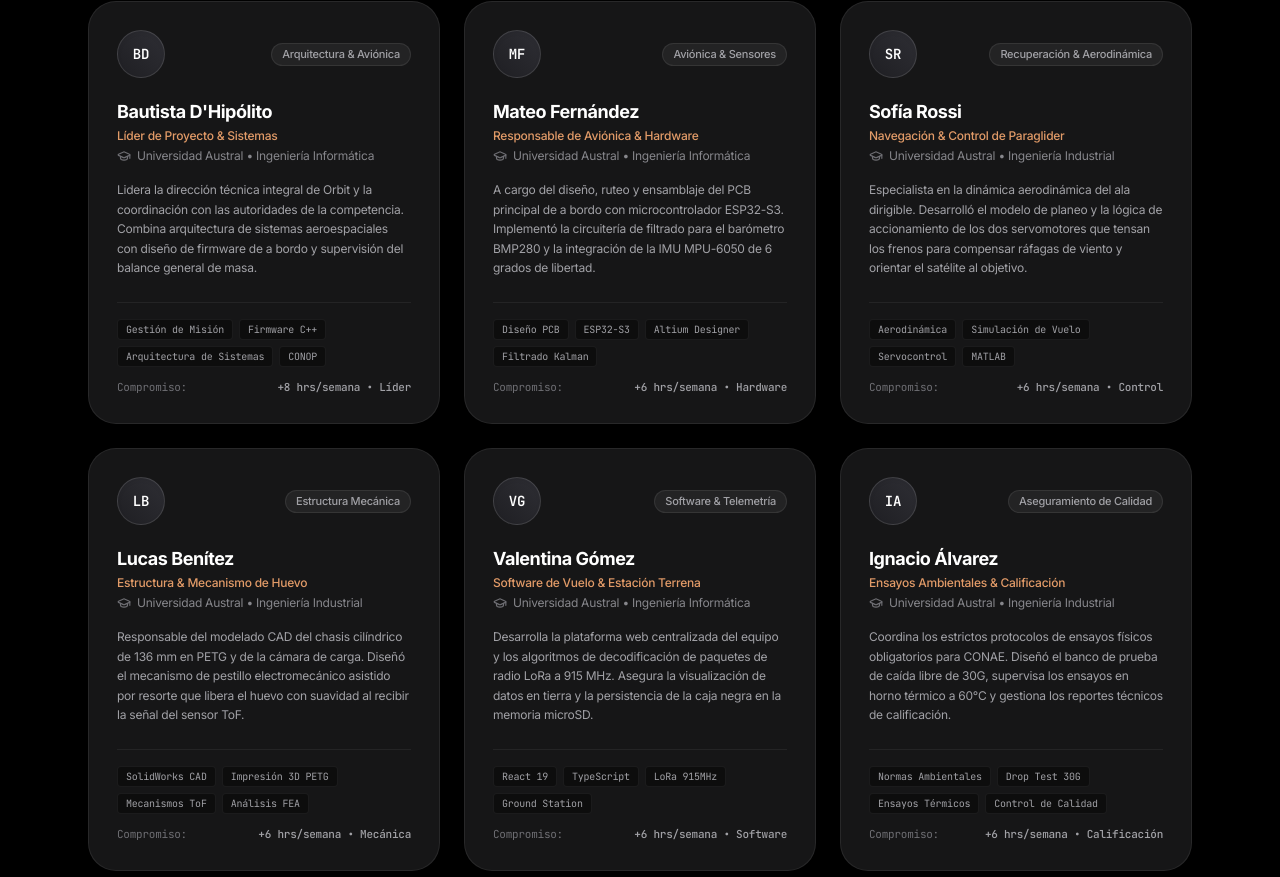
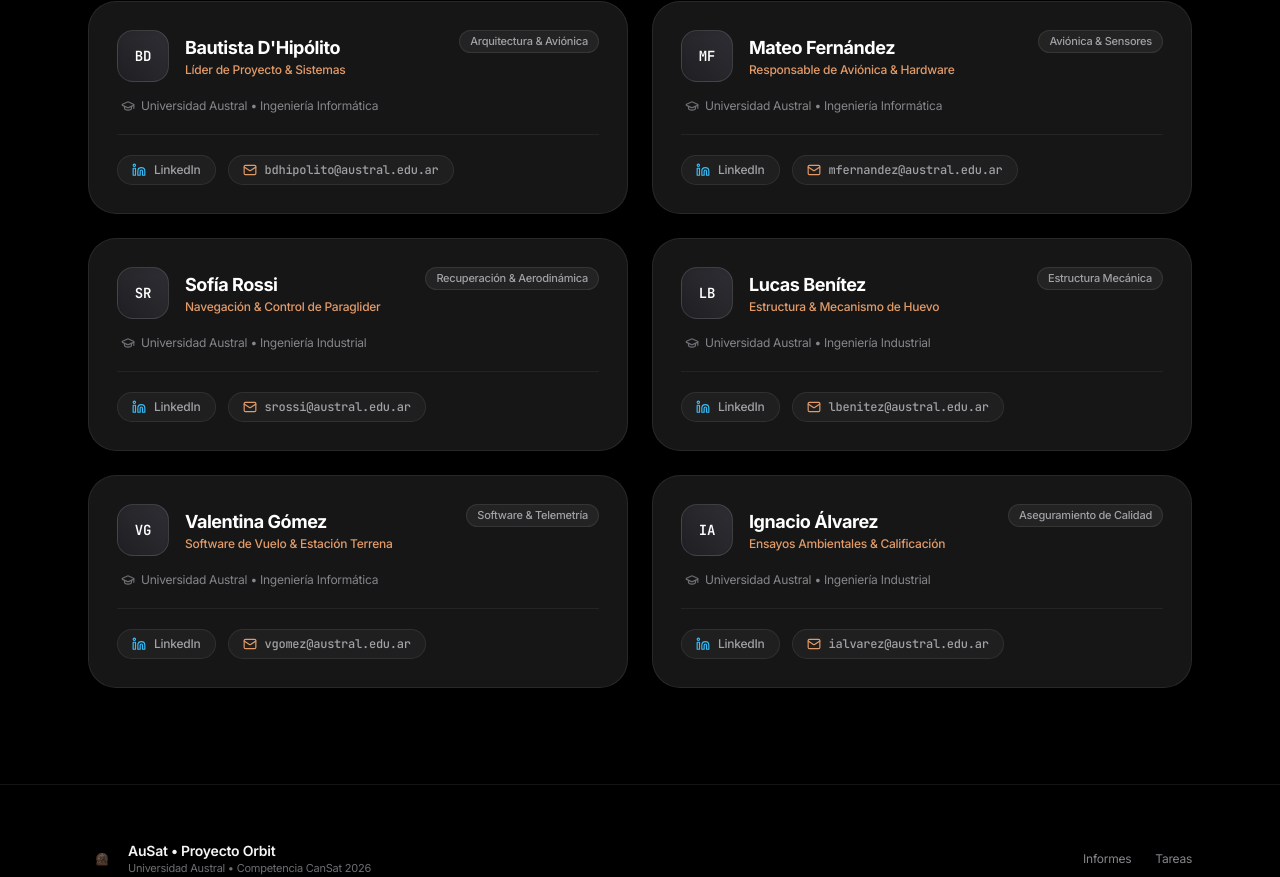
Before and after one commit to DHipo/Austral-CanSat, a React (Vite) app in the folder apps/front/: page / in a window 1280 px wide. Shown: the part 3889-4766 px from the top of the page. Built offline with nearby package versions, Linux system fonts and the light colour scheme.

Commit message:
feat(front): display 2-column wide team cards with linkedin and email contacts

```diff
--- a/apps/front/src/pages/HomePage.tsx
+++ b/apps/front/src/pages/HomePage.tsx
@@ -8,7 +8,9 @@ import {
   Layers,
   CheckCircle2,
   ExternalLink,
-  GraduationCap
+  GraduationCap,
+  Linkedin,
+  Mail
 } from 'lucide-react'
 import { handleLinkClick } from '../router/useRouter'
 
@@ -145,7 +147,7 @@ export const HomePage: React.FC<HomePageProps> = ({ navigate }) => {
     }
   ]
 
-  // Exactamente 6 personas, todas de la Universidad Austral con datos completos y bio
+  // Exactamente 6 personas, todas de la Universidad Austral con contacto directo
   const teamMembers = [
     {
       name: 'Bautista D\'Hipólito',
@@ -153,10 +155,9 @@ export const HomePage: React.FC<HomePageProps> = ({ navigate }) => {
       career: 'Ingeniería Informática',
       university: 'Universidad Austral',
       subsystem: 'Arquitectura & Aviónica',
-      dedication: '+8 hrs/semana • Líder',
       initials: 'BD',
-      bio: 'Lidera la dirección técnica integral de Orbit y la coordinación con las autoridades de la competencia. Combina arquitectura de sistemas aeroespaciales con diseño de firmware de a bordo y supervisión del balance general de masa.',
-      skills: ['Gestión de Misión', 'Firmware C++', 'Arquitectura de Sistemas', 'CONOP']
+      email: 'bdhipolito@austral.edu.ar',
+      linkedin: 'https://linkedin.com/in/bautistadhipolito'
     },
     {
       name: 'Mateo Fernández',
@@ -164,10 +165,9 @@ export const HomePage: React.FC<HomePageProps> = ({ navigate }) => {
       career: 'Ingeniería Informática',
       university: 'Universidad Austral',
       subsystem: 'Aviónica & Sensores',
-      dedication: '+6 hrs/semana • Hardware',
       initials: 'MF',
-      bio: 'A cargo del diseño, ruteo y ensamblaje del PCB principal de a bordo con microcontrolador ESP32-S3. Implementó la circuitería de filtrado para el barómetro BMP280 y la integración de la IMU MPU-6050 de 6 grados de libertad.',
-      skills: ['Diseño PCB', 'ESP32-S3', 'Altium Designer', 'Filtrado Kalman']
+      email: 'mfernandez@austral.edu.ar',
+      linkedin: 'https://linkedin.com/in/mateo-fernandez'
     },
     {
       name: 'Sofía Rossi',
@@ -175,10 +175,9 @@ export const HomePage: React.FC<HomePageProps> = ({ navigate }) => {
       career: 'Ingeniería Industrial',
       university: 'Universidad Austral',
       subsystem: 'Recuperación & Aerodinámica',
-      dedication: '+6 hrs/semana • Control',
       initials: 'SR',
-      bio: 'Especialista en la dinámica aerodinámica del ala dirigible. Desarrolló el modelo de planeo y la lógica de accionamiento de los dos servomotores que tensan los frenos para compensar ráfagas de viento y orientar el satélite al objetivo.',
-      skills: ['Aerodinámica', 'Simulación de Vuelo', 'Servocontrol', 'MATLAB']
+      email: 'srossi@austral.edu.ar',
+      linkedin: 'https://linkedin.com/in/sofia-rossi'
     },
     {
       name: 'Lucas Benítez',
@@ -186,10 +185,9 @@ export const HomePage: React.FC<HomePageProps> = ({ navigate }) => {
       career: 'Ingeniería Industrial',
       university: 'Universidad Austral',
       subsystem: 'Estructura Mecánica',
-      dedication: '+6 hrs/semana • Mecánica',
       initials: 'LB',
-      bio: 'Responsable del modelado CAD del chasis cilíndrico de 136 mm en PETG y de la cámara de carga. Diseñó el mecanismo de pestillo electromecánico asistido por resorte que libera el huevo con suavidad al recibir la señal del sensor ToF.',
-      skills: ['SolidWorks CAD', 'Impresión 3D PETG', 'Mecanismos ToF', 'Análisis FEA']
+      email: 'lbenitez@austral.edu.ar',
+      linkedin: 'https://linkedin.com/in/lucas-benitez'
     },
     {
       name: 'Valentina Gómez',
@@ -197,10 +195,9 @@ export const HomePage: React.FC<HomePageProps> = ({ navigate }) => {
       career: 'Ingeniería Informática',
       university: 'Universidad Austral',
       subsystem: 'Software & Telemetría',
-      dedication: '+6 hrs/semana • Software',
       initials: 'VG',
-      bio: 'Desarrolla la plataforma web centralizada del equipo y los algoritmos de decodificación de paquetes de radio LoRa a 915 MHz. Asegura la visualización de datos en tierra y la persistencia de la caja negra en la memoria microSD.',
-      skills: ['React 19', 'TypeScript', 'LoRa 915MHz', 'Ground Station']
+      email: 'vgomez@austral.edu.ar',
+      linkedin: 'https://linkedin.com/in/valentina-gomez'
     },
     {
       name: 'Ignacio Álvarez',
@@ -208,10 +205,9 @@ export const HomePage: React.FC<HomePageProps> = ({ navigate }) => {
       career: 'Ingeniería Industrial',
       university: 'Universidad Austral',
       subsystem: 'Aseguramiento de Calidad',
-      dedication: '+6 hrs/semana • Calificación',
       initials: 'IA',
-      bio: 'Coordina los estrictos protocolos de ensayos físicos obligatorios para CONAE. Diseñó el banco de prueba de caída libre de 30G, supervisa los ensayos en horno térmico a 60°C y gestiona los reportes técnicos de calificación.',
-      skills: ['Normas Ambientales', 'Drop Test 30G', 'Ensayos Térmicos', 'Control de Calidad']
+      email: 'ialvarez@austral.edu.ar',
+      linkedin: 'https://linkedin.com/in/ignacio-alvarez'
     }
   ]
 
@@ -538,62 +534,61 @@ export const HomePage: React.FC<HomePageProps> = ({ navigate }) => {
           </p>
         </div>
 
-        {/* 6 Members Bento Grid (2x3 or 3x2) */}
-        <div className="grid grid-cols-1 md:grid-cols-2 lg:grid-cols-3 gap-6">
+        {/* 6 Members Grid (2 Columns, Wide Cards) */}
+        <div className="grid grid-cols-1 md:grid-cols-2 gap-6">
           {teamMembers.map((member, i) => (
             <div
               key={i}
-              className="apple-bento-card p-7 flex flex-col justify-between group hover:border-[#c87d55]/40 transition-all duration-300"
+              className="apple-bento-card p-6 sm:p-7 flex flex-col justify-between group hover:border-[#c87d55]/40 transition-all duration-300"
             >
               <div>
-                {/* Avatar and Subsystem Header */}
-                <div className="flex items-center justify-between mb-5">
-                  <div className="w-12 h-12 rounded-full bg-gradient-to-tr from-[#1f1f23] to-[#2e2e34] border border-white/[0.12] flex items-center justify-center text-sm font-mono font-bold text-white shadow-inner group-hover:border-[#e29b68] transition-colors">
-                    {member.initials}
+                {/* Header: Avatar, Name, Role & Subsystem Badge */}
+                <div className="flex items-start justify-between gap-4 mb-4">
+                  <div className="flex items-center gap-4">
+                    <div className="w-13 h-13 rounded-2xl bg-gradient-to-tr from-[#1f1f23] to-[#2e2e34] border border-white/[0.12] flex items-center justify-center text-sm font-mono font-bold text-white shadow-inner group-hover:border-[#e29b68] transition-colors shrink-0">
+                      {member.initials}
+                    </div>
+                    <div>
+                      <h3 className="text-lg font-bold text-white tracking-tight">
+                        {member.name}
+                      </h3>
+                      <p className="text-xs font-medium text-[#e29b68]">
+                        {member.role}
+                      </p>
+                    </div>
                   </div>
 
-                  <span className="text-[11px] font-medium px-2.5 py-0.5 rounded-full bg-white/[0.06] text-[#a1a1a6] border border-white/[0.08]">
+                  <span className="text-[11px] font-medium px-2.5 py-0.5 rounded-full bg-white/[0.06] text-[#a1a1a6] border border-white/[0.08] shrink-0">
                     {member.subsystem}
                   </span>
                 </div>
 
-                {/* Name & Role */}
-                <h3 className="text-lg font-bold text-white tracking-tight mb-0.5">
-                  {member.name}
-                </h3>
-                <p className="text-xs font-medium text-[#e29b68] mb-1">
-                  {member.role}
-                </p>
-
                 {/* University and Career */}
-                <div className="flex items-center gap-1.5 text-xs text-[#86868b] mb-4">
+                <div className="flex items-center gap-1.5 text-xs text-[#86868b] pl-1">
                   <GraduationCap className="w-3.5 h-3.5 text-[#6e6e73]" />
                   <span>{member.university} • {member.career}</span>
                 </div>
-
-                {/* Personal Description / Bio */}
-                <p className="text-xs text-[#a1a1a6] leading-relaxed mb-6 font-normal">
-                  {member.bio}
-                </p>
               </div>
 
-              {/* Skills and Dedication Footer */}
-              <div className="pt-4 border-t border-white/[0.06] space-y-3">
-                <div className="flex flex-wrap gap-1.5">
-                  {member.skills.map((skill, sIdx) => (
-                    <span
-                      key={sIdx}
-                      className="text-[10px] font-mono px-2 py-0.5 rounded bg-black/40 text-[#a1a1a6] border border-white/[0.06]"
-                    >
-                      {skill}
-                    </span>
-                  ))}
-                </div>
+              {/* Action Links: LinkedIn & Email */}
+              <div className="pt-5 mt-5 border-t border-white/[0.06] flex flex-wrap items-center gap-3">
+                <a
+                  href={member.linkedin}
+                  target="_blank"
+                  rel="noopener noreferrer"
+                  className="inline-flex items-center gap-2 px-3.5 py-1.5 rounded-full bg-white/[0.04] hover:bg-[#0077b5]/15 border border-white/[0.08] hover:border-[#0077b5]/40 text-xs font-medium text-[#a1a1a6] hover:text-[#38bdf8] transition-all"
+                >
+                  <Linkedin className="w-3.5 h-3.5 text-[#38bdf8]" />
+                  <span>LinkedIn</span>
+                </a>
 
-                <div className="flex items-center justify-between text-[11px] text-[#6e6e73] font-mono">
-                  <span>Compromiso:</span>
-                  <span className="text-[#a1a1a6] font-medium">{member.dedication}</span>
-                </div>
+                <a
+                  href={`mailto:${member.email}`}
+                  className="inline-flex items-center gap-2 px-3.5 py-1.5 rounded-full bg-white/[0.04] hover:bg-white/[0.08] border border-white/[0.08] hover:border-white/[0.2] text-xs font-medium text-[#a1a1a6] hover:text-white transition-all font-mono"
+                >
+                  <Mail className="w-3.5 h-3.5 text-[#e29b68]" />
+                  <span>{member.email}</span>
+                </a>
               </div>
 
             </div>
```
